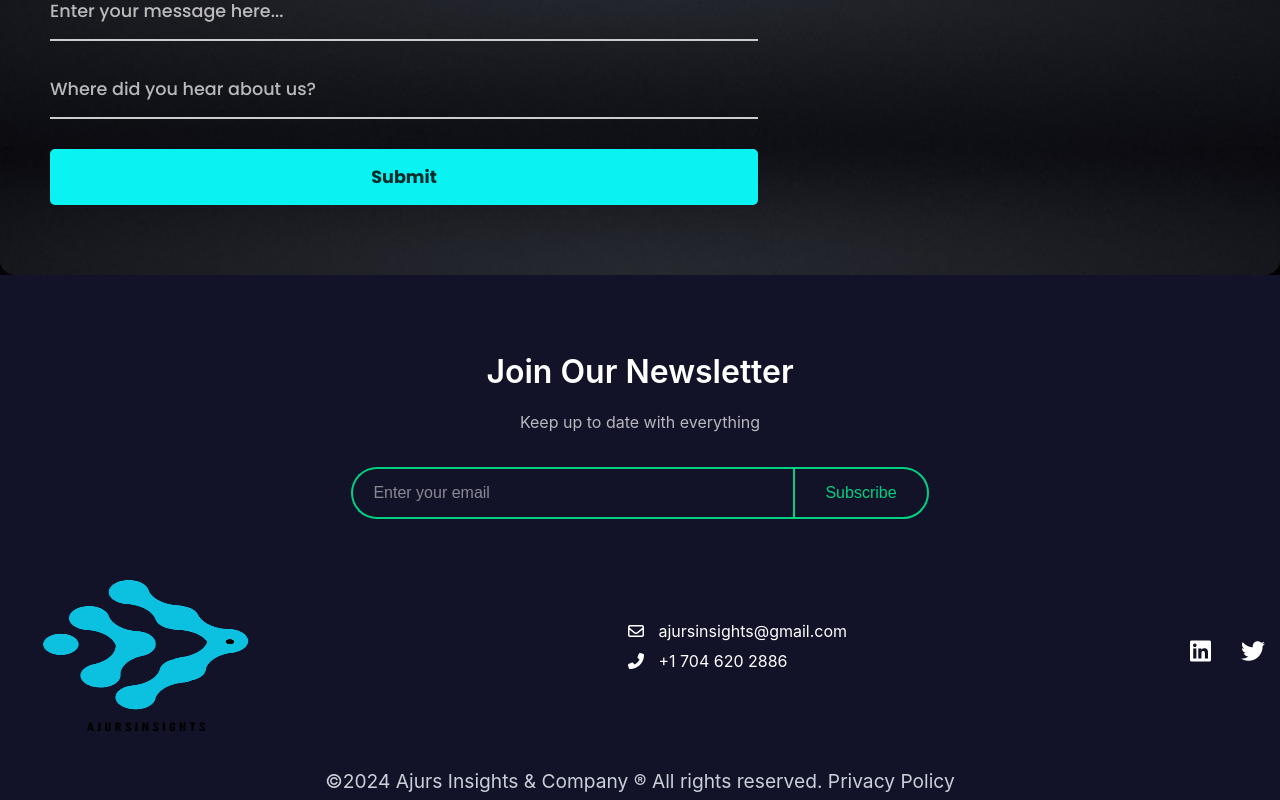
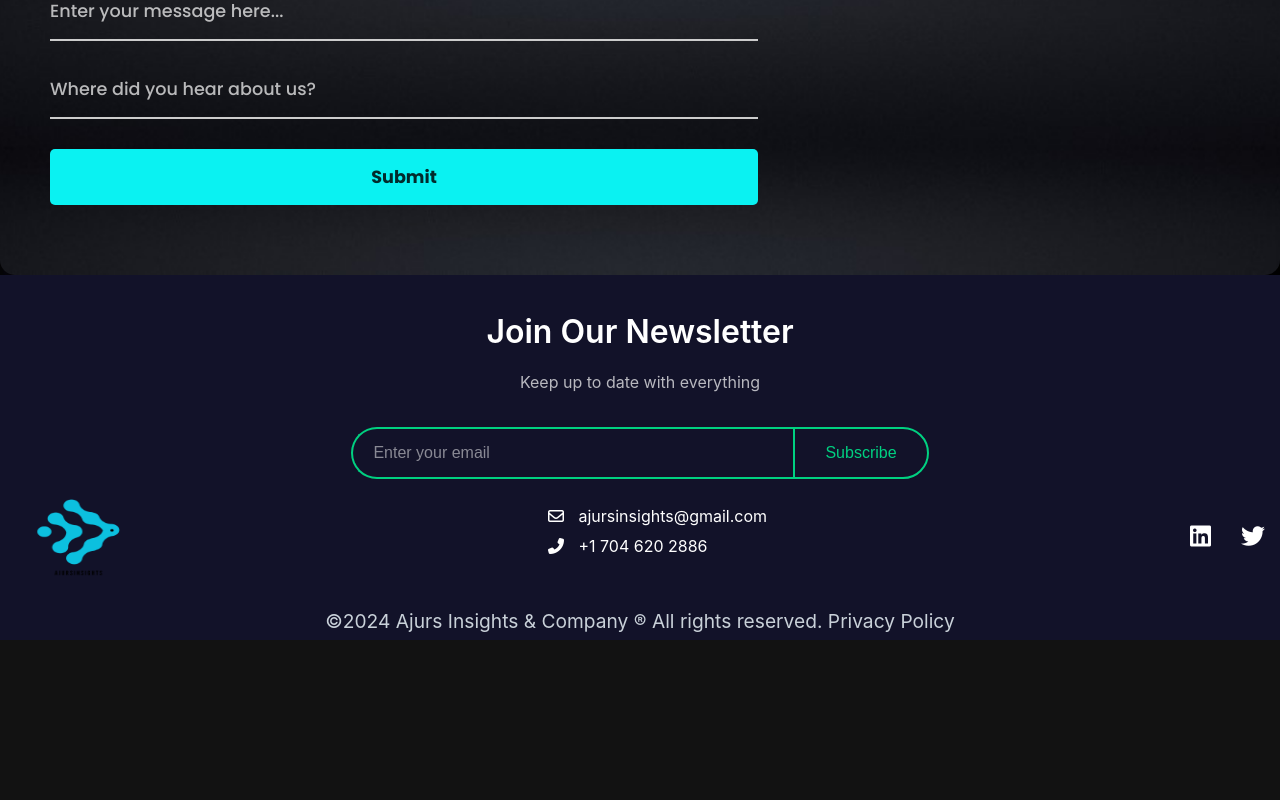
Before and after one commit to AjursK02/AHS01, a React (Create React App) app: page / in a window 1280 px wide. Shown: the part 2676-3476 px from the top of the page. After the commit the page ends 3316 px from the top, so only its background shows below. Built offline with nearby package versions, Linux system fonts and the light colour scheme; no server answers.

Commit message:
Add files via upload

```diff
--- a/src/styles/Footer.css
+++ b/src/styles/Footer.css
@@ -1,14 +1,12 @@
 .footer-container {
   background-color: #121229;
   color: white;
-  padding-top: 50px ;
-  padding-right:50px 0 ;
-  padding-left: 50px 0;
+  padding-top: 10px ;
 }
 
 .newsletter-section {
   text-align: center;
-  margin-bottom: 40px;
+  margin-bottom: 10px;
 }
 
 .newsletter-section h2 {
@@ -69,8 +67,9 @@
 }
 
 .footer-logo img {
-  width: 300px;
-  height: 180px;
+  width: 120px;
+  height: 90px;
+  padding-left: 20px;
 }
 
 .footer-contact {
```
